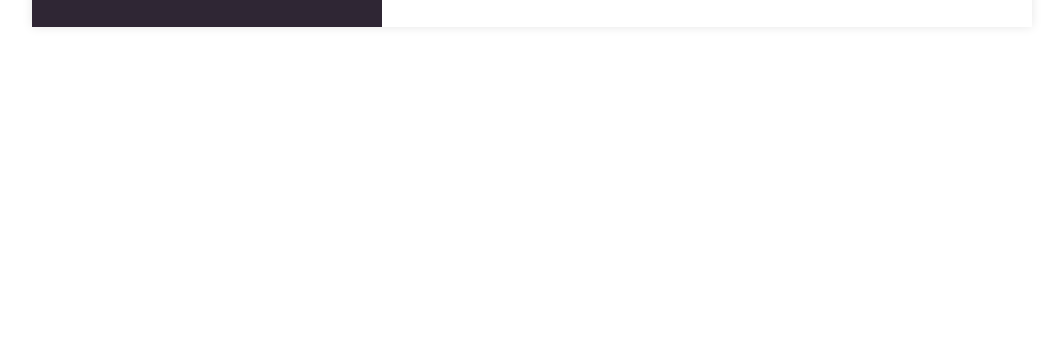
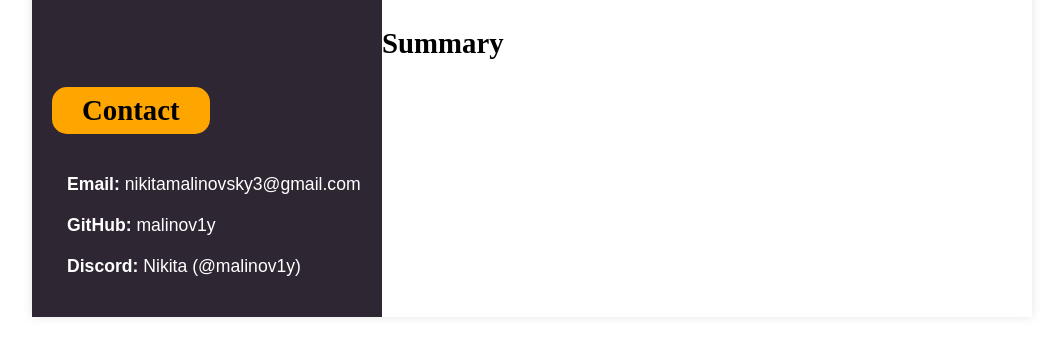
Before and after one commit to malinov1y/rsschool-cv, a plain HTML site: page index.html in a window 1280 px wide. Shown: the part 384-740 px from the top of the page, without its empty margins (108-1171 px from the left). Drawn offline with Linux system fonts and the light colour scheme.

Commit message:
feat: add main

```diff
--- a/index.html
+++ b/index.html
@@ -18,8 +18,8 @@
                 </ul>
             </nav>
             <section class="header">
-                <div class="ava">
-                    <img src="assets/img/ava.jpg" alt="Фото для CV">
+                <div class="photo">
+                    <img src="assets/img/ava.jpg" alt="my_photo">
                 </div>
                 <div class="name">
                     <h1>Malinovsky Nikita</h1>
@@ -28,5 +28,20 @@
                 </div>
             </section>
         </header>
+        <main>
+            <div class="allinfo">
+                <section class="contacts" id="contact">
+                    <h2>Contact</h2>
+                    <ul>
+                        <li><strong>Email:</strong> nikitamalinovsky3@gmail.com</li>
+                        <li><strong>GitHub:</strong> malinov1y</li>
+                        <li><strong>Discord:</strong> Nikita (@malinov1y)</li>
+                    </ul>
+                </section>
+                <section class="about" id="summary">
+                    <h2>Summary</h2>
+                </section>
+            </div>
+        </main>
     </body>
 </html>
--- a/style.css
+++ b/style.css
@@ -26,12 +26,12 @@ nav a {
     font-size: 1.1em;
 }
 
-.ava{
+.photo{
     background-color: #2f2634;
     width: 35%;
 }
 
-.ava img{
+.photo img{
     height: 260px;
     border-radius: 10px;
     display: block;
@@ -66,3 +66,42 @@ h1{
 .name p{
     font-size: 2.8em;
 }
+
+.allinfo{
+    display: flex;
+}
+
+.contacts{
+    background-color: #2f2634;
+    width: 35%;
+    color: #fff;
+}
+
+.contacts h2{
+    font-size: 1.8em;
+    margin: 60px 0 15px 20px;
+    background-color: orange;
+    color: black;
+    border-radius: 15px;
+    padding: 7px 30px;
+}
+
+.contacts ul {
+    list-style: none;
+    margin: 25px 0 20px 35px;
+    padding: 0;
+    display: flex;
+    flex-direction: column;
+}
+
+.contacts li {
+    text-decoration: none;
+    color: white;
+    font-family: Arial, sans-serif;
+    font-size: 1.1em;
+    margin-bottom: 20px;
+}
+
+.about h2{
+    font-size: 1.8em;
+}
```
